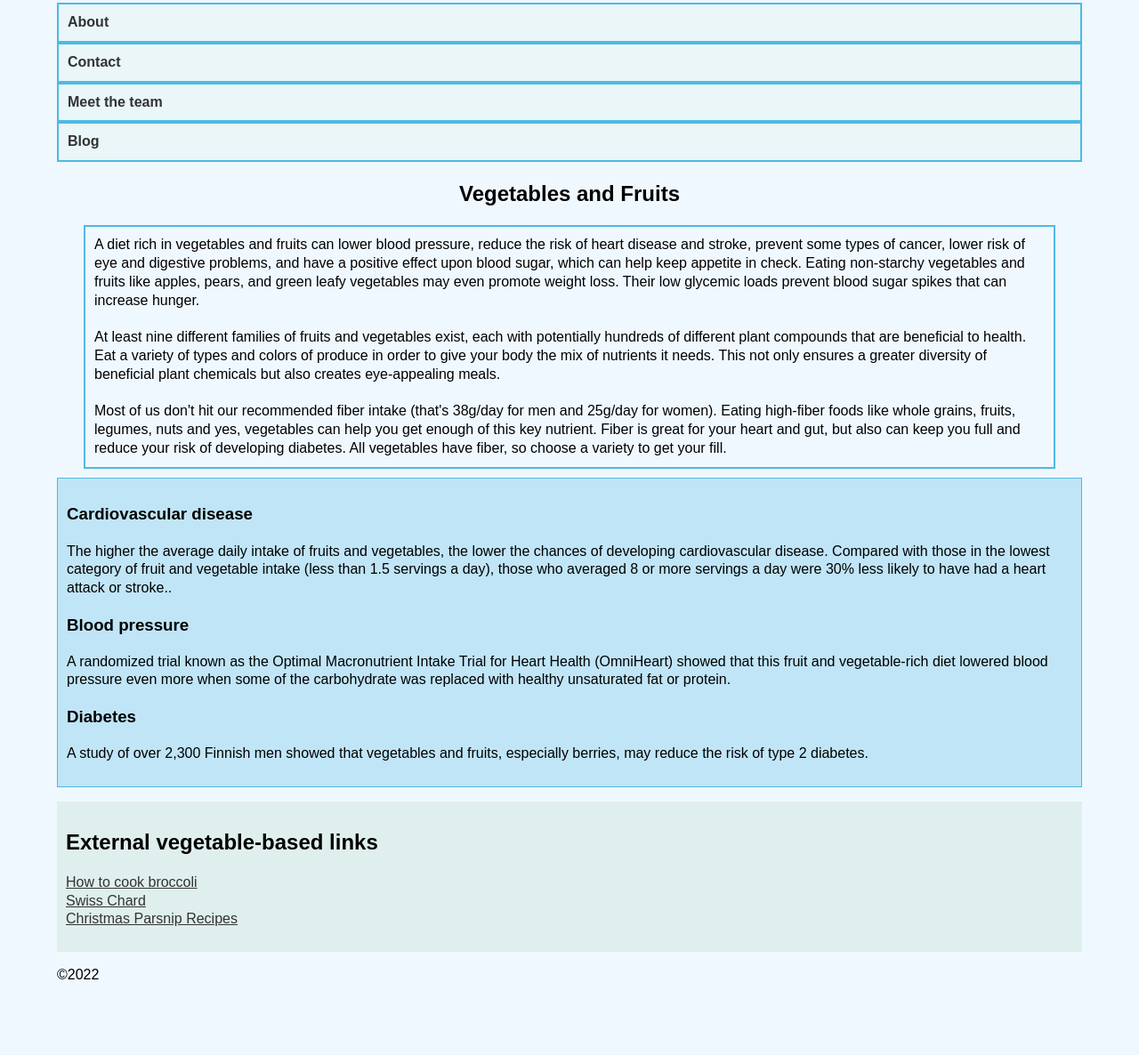
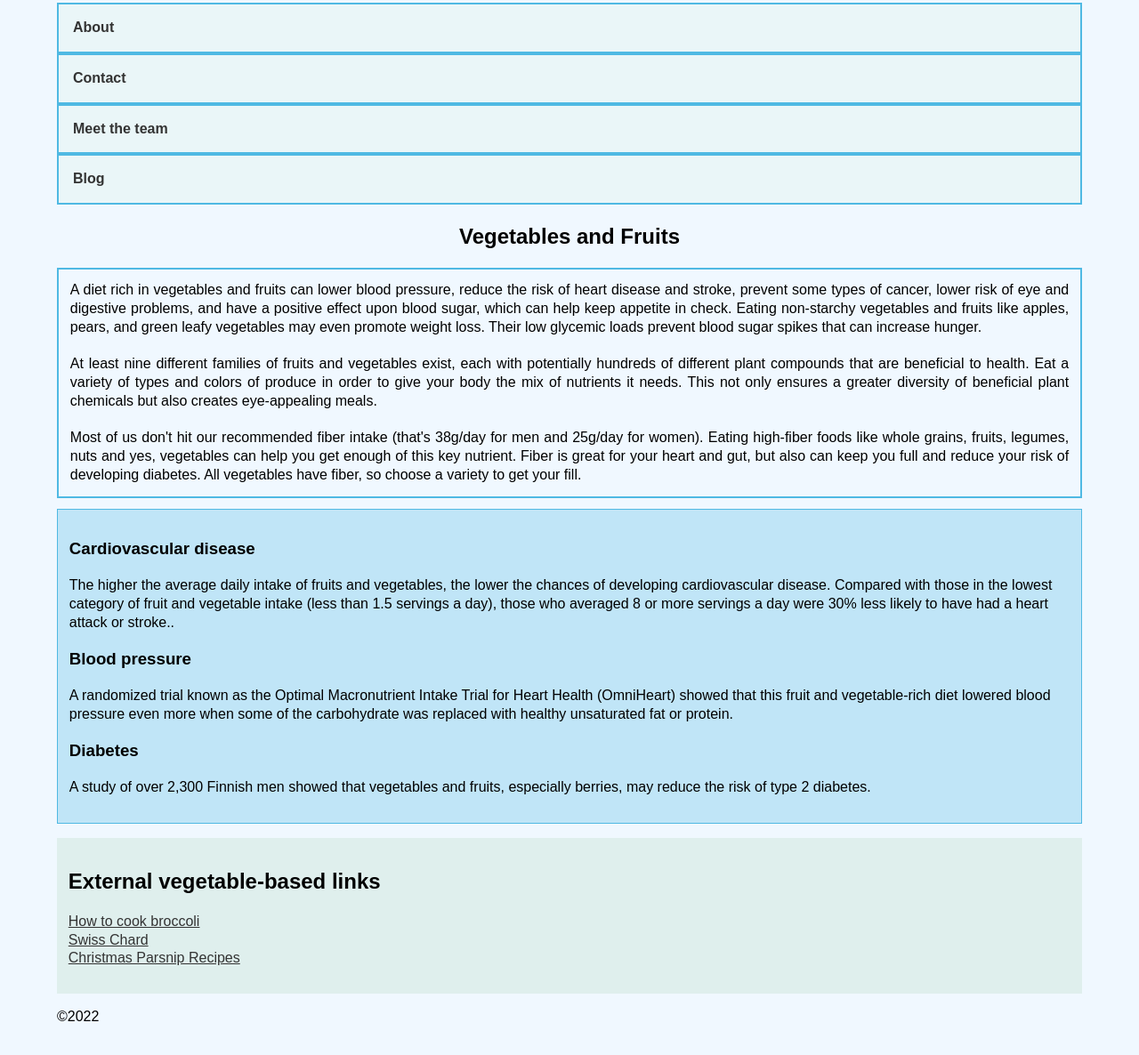
Before and after one commit to edyoda/FSR290722B, a plain HTML site: page CSS/9_Media Queries/index.html in a window 1280 px wide. Shown: the part 29-1215 px from the top of the page at 89% size. Before the commit the page ends 1168 px from the top, so only its background shows below. Drawn offline with Linux system fonts and the light colour scheme.

Commit message:
Lecture 8 Mobile First Responsive Design Initial Setup

```diff
--- a/CSS/9_Media Queries/styles.css
+++ b/CSS/9_Media Queries/styles.css
@@ -26,7 +26,7 @@ nav a:visited {
   border: 2px solid rgb(79, 185, 227);
   text-decoration: none;
   display: block;
-  padding: 10px;
+  padding: 1em;
   color: #333;
   font-weight: bold;
 }
@@ -38,12 +38,12 @@ nav a:hover {
 .related {
   background-color: rgba(79, 185, 227, 0.3);
   border: 1px solid rgb(79, 185, 227);
-  padding: 10px;
+  padding: 0.8em;
 }
 
 .sidebar {
   background-color: rgba(207, 232, 220, 0.5);
-  padding: 10px;
+  padding: 0.8em;
 }
 
 article {
@@ -51,9 +51,10 @@ article {
 }
 
 .main-content p {
-  padding: 10px;
-  margin: 10px 30px;
+  padding: 0.8em;
+  margin: 0.8em 0em;
   border: 2px solid rgb(79, 185, 227);
+  text-align: justify;
 }
 
 h1 {
```
